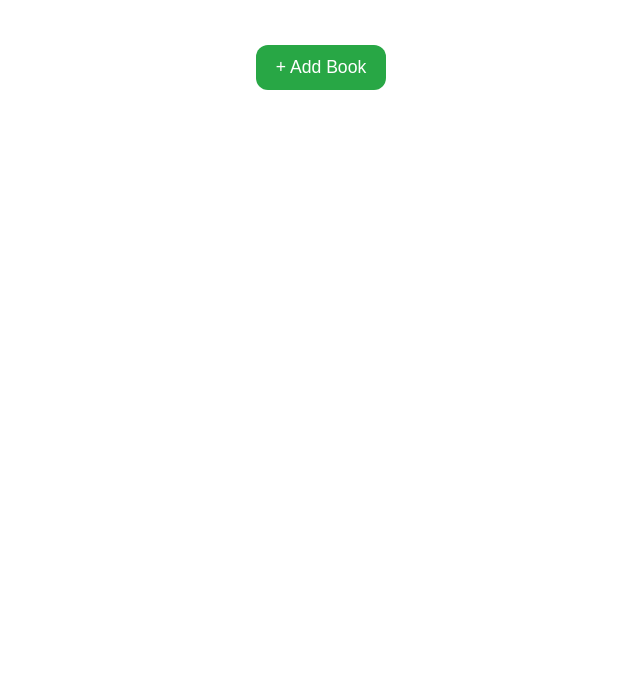
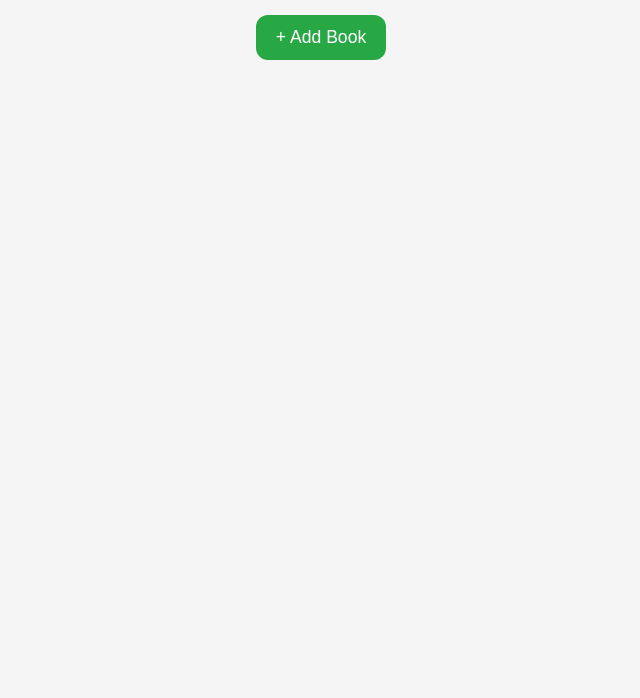
Before and after one commit to rudyravelindev/books_library, a plain HTML site: page index.html in a window 1280 px wide. Shown: the part 102-800 px from the top of the page, without its empty margins (319-959 px from the left). Drawn offline with Linux system fonts and the light colour scheme.

Commit message:
cleaning my css

```diff
--- a/css/style.css
+++ b/css/style.css
@@ -3,19 +3,29 @@
   padding: 0;
   box-sizing: border-box;
 }
+
 body {
-  padding: 50px;
+  min-height: 0vh;
+  display: flex;
+  flex-direction: column;
+  justify-content: center;
+  align-items: center;
+  font-family: Arial, sans-serif;
+  background-color: #f5f5f5;
+  padding: 20px;
   text-align: center;
 }
-/* Container for all book cards */
+
 #myLibrary {
   display: grid;
   grid-template-columns: repeat(auto-fill, minmax(220px, 1fr));
   gap: 20px;
-  padding: 20px;
+  width: 100%;
+  max-width: 1000px;
+  margin-top: 20px;
+  padding: 10px;
 }
 
-/* Each book card */
 .book-card {
   background: #ffffff;
   padding: 16px;
@@ -25,26 +35,22 @@ body {
   transition: transform 0.2s, box-shadow 0.2s;
 }
 
-/* Hover effect */
 .book-card:hover {
   transform: translateY(-5px);
   box-shadow: 0 10px 20px rgba(0, 0, 0, 0.15);
 }
 
-/* Title */
 .book-card h3 {
-  margin: 0 0 8px;
+  margin-bottom: 8px;
   font-size: 1.2rem;
   color: #333;
 }
 
-/* Text */
 .book-card p {
   margin: 5px 0;
   color: #555;
 }
 
-/* Buttons */
 .book-card button {
   margin-top: 10px;
   margin-right: 8px;
@@ -56,7 +62,6 @@ body {
   transition: background-color 0.2s, transform 0.2s;
 }
 
-/* Toggle read button */
 .toggle-read {
   background-color: #007bff;
   color: white;
@@ -67,7 +72,6 @@ body {
   transform: scale(1.05);
 }
 
-/* Remove button */
 .remove-book {
   background-color: #dc3545;
   color: white;
@@ -77,9 +81,9 @@ body {
   background-color: #b52a36;
   transform: scale(1.05);
 }
-/* Add Book Button */
+
 .add-book-btn {
-  margin: 20px;
+  margin: 20px 0;
   padding: 12px 20px;
   background-color: #28a745;
   color: white;
@@ -95,7 +99,6 @@ body {
   transform: scale(1.05);
 }
 
-/* Modal Background */
 .modal {
   display: none;
   position: fixed;
@@ -107,7 +110,6 @@ body {
   background-color: rgba(0, 0, 0, 0.5);
 }
 
-/* Modal Box */
 .modal-content {
   background-color: #fff;
   margin: 10% auto;
@@ -118,7 +120,6 @@ body {
   animation: fadeIn 0.3s ease;
 }
 
-/* Fade-in animation */
 @keyframes fadeIn {
   from {
     opacity: 0;
@@ -130,7 +131,6 @@ body {
   }
 }
 
-/* Close button */
 .close {
   float: right;
   font-size: 28px;
@@ -142,7 +142,6 @@ body {
   color: #000;
 }
 
-/* Form inputs */
 #bookForm input[type='text'],
 #bookForm input[type='number'] {
   width: 100%;
```
